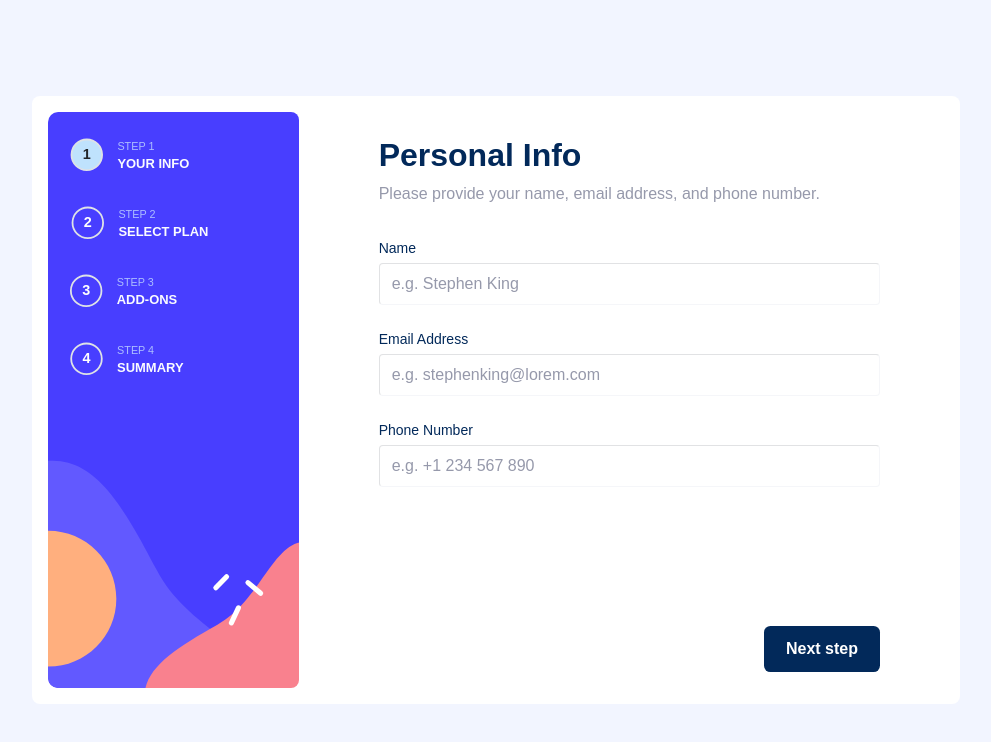
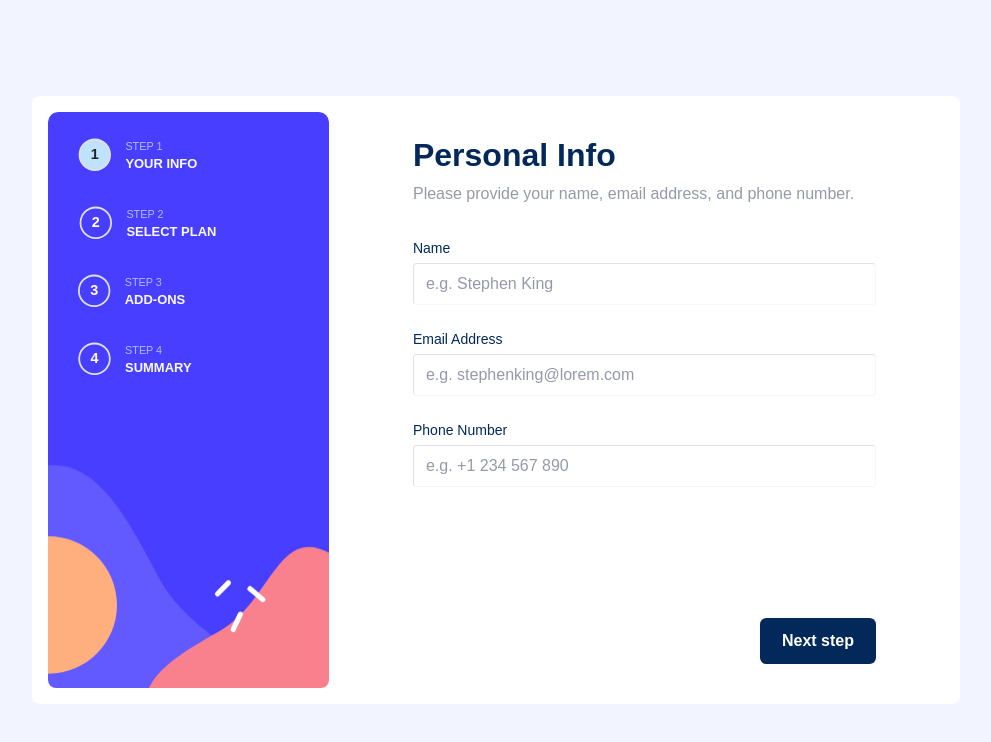
Before and after one commit to ferdinandoaspro/multi-step-form, a React (Vite) app: page / in a window 1280 px wide. Shown: the top 742 px of the page, without its empty margins (144-1135 px from the left). Built offline with nearby package versions, Linux system fonts and the light colour scheme.

Commit message:
fixed the aside and the form section ratio and the layout of the second step

```diff
--- a/src/components/StepCounter.module.scss
+++ b/src/components/StepCounter.module.scss
@@ -5,7 +5,7 @@
         padding: 1rem;
         padding-right: 0;
         border-radius: 0.5rem 0 0 0.5rem;
-        flex: 1;
+        flex: 32%;
     }
 
     ul {
@@ -13,7 +13,7 @@
         background-image: url("../../src/assets/images/bg-sidebar-desktop.svg");
         background-size: cover;
         height: 100%;
-        padding: 1.25rem 1rem;
+        padding: 1.5rem;
         border-radius: 0.5rem;
         & > * {
             scale: 0.9;
--- a/src/components/StepCounter.tsx
+++ b/src/components/StepCounter.tsx
@@ -31,11 +31,11 @@ interface StepCounterProps {
 
 const StepCounter = ({stepInfo, stepCount} : StepCounterProps) => {
     return (
-        <aside className={styles.aside}>
+        <div className={styles.aside}>
             <ul className="list-unstyled d-flex flex-row flex-md-column justify-content-center justify-content-md-start align-items-md-start gap-3 pt-4">
                 {stepInfo.map((step, key) => <Step key={key + 1} count={key + 1} name={step.name} isCurrent={key === stepCount}/>)}
             </ul>
-        </aside>
+        </div>
     )
 }
 
--- a/src/components/StepForm.module.scss
+++ b/src/components/StepForm.module.scss
@@ -2,7 +2,7 @@
     background-color: $white;
     padding: 2.5rem 1.65rem;
     border-radius: 0.5rem;
-    flex: 2;
+    flex: 68%;
 
     @media (min-width: 768px) and (width < 992px) {
         padding: 2.5rem 3rem 1.5rem;
@@ -10,7 +10,7 @@
 
     @media (min-width: 992px) {
         border-radius: 0 0.5rem 0.5rem 0;
-        padding: 2.5rem 5rem 2rem;
+        padding: 2.5rem 5.25rem;
     }
 
     input[type="radio"], input[type="checkbox"] {
--- a/src/components/Success.module.scss
+++ b/src/components/Success.module.scss
@@ -3,7 +3,7 @@
     border-radius: 0.5rem;
     padding: 5rem 1.5rem;
     max-width: 40rem;
-    flex: 2;
+    flex: 68%;
 
     @media (min-width: 768px) and (width < 992px) {
         padding: 2.5rem 3rem 1.5rem;
@@ -11,7 +11,7 @@
 
     @media (min-width: 992px) {
         border-radius: 0 0.5rem 0.5rem 0;
-        padding: 2.5rem 5rem 1.5rem;
+        padding: 2.5rem 5.25rem;
     }
 
     .thanks {
--- a/src/components/steps/Step.module.scss
+++ b/src/components/steps/Step.module.scss
@@ -91,7 +91,7 @@ $switch-margin: 0.6rem;
     }
 
     @media (min-width: 992px) {
-        min-width: 140px;
+        min-width: 31%;
     }
 
     &:has( > input[type="radio"]:focus, > input[type="checkbox"]:focus) {
--- a/src/components/steps/StepTwo.tsx
+++ b/src/components/steps/StepTwo.tsx
@@ -54,7 +54,7 @@ const Label = ({planOption, handleChange, isYearly, isSelected} : LabelProps) =>
 
     return (
         <label htmlFor={planOption.name} className={planLabel}>
-            <img src={iconPath} alt={`${planOption.name} plan icon`} className="pt-1"/>
+            <img src={iconPath} alt={`${planOption.name} plan icon`} className="pt-1 pb-2"/>
             <div className={planInfo}>
                 <span className={styles.planName}>
                     {planOption.name}
```
